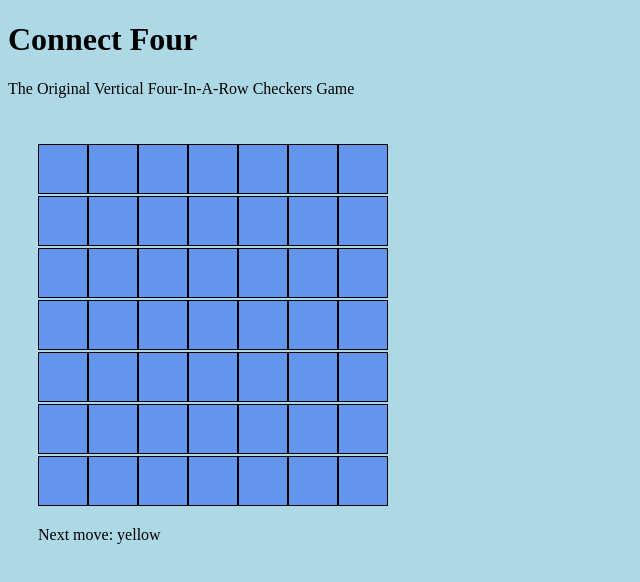
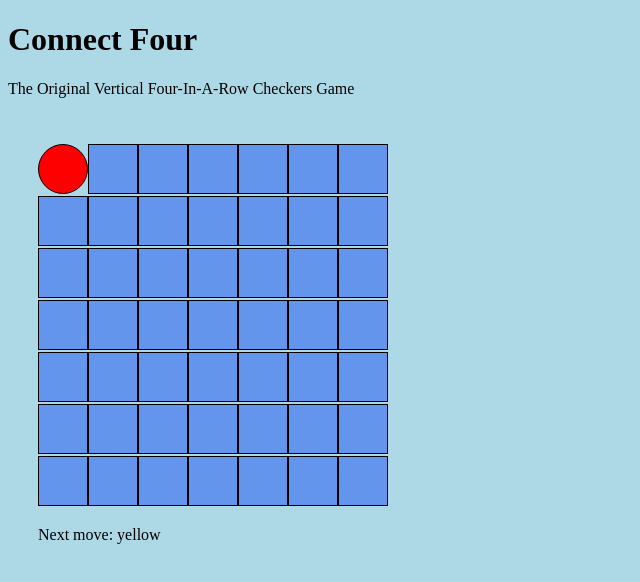
Before and after one commit to matt-violet/connect4, a React (Create React App) app: page / in a window 1280 px wide. Both pictures are taken after a click on the button 63 px from the left and 168 px from the top of the page. Shown: the top 582 px of the page, without its empty margins (0-640 px from the left). Built offline with nearby package versions, Linux system fonts and the light colour scheme.

Commit message:
Refactor for dynamic rendering and enable moves onClick without gravity

```diff
--- a/src/App.js
+++ b/src/App.js
@@ -6,44 +6,64 @@
     super(props);
     this.state = {
       redIsNext: true,
-      gameStarted: false,
-      gridState: [
-        Array(7).fill(null),
-        Array(7).fill(null),
-        Array(7).fill(null),
-        Array(7).fill(null),
-        Array(7).fill(null),
-        Array(7).fill(null),
-        Array(7).fill(null)
-      ]
+      gameStarted: false
     }
     this.makeMove = this.makeMove.bind(this);
+    this.createGrid = this.createGrid.bind(this);
+  }
+
+  componentDidMount() {
+    this.createGrid();
+  }
+
+  createGrid() {
+    let grid = [];
+    for (let i = 0; i < 7; i++) {
+      let column = [];
+      for (let j = 0; j < 7; j++) {
+        column.push({
+          cellId: [i, j],
+          color: 'noColor'
+        });
+      }
+      grid.push(column);
+    }
+    this.setState({grid});
   }
 
   makeMove(e) {
-    const coordinates = e.target.id;
-    const updatedGrid = this.state.gridState.slice();
-    const clickedCell = updatedGrid[coordinates[0]-1][coordinates[2]-1];
-    let currentCell = [parseInt(coordinates[0], 10), parseInt(coordinates[2], 10)];
+    const clickedCellColor = e.target.value;
+    const clickedCellId = [parseInt(e.target.id[0], 10), parseInt(e.target.id[2], 10)];
+    const updatedGrid = this.state.grid.slice();
 
-    if (clickedCell !== null) {
+    if (clickedCellColor !== 'noColor') {
       return;
     } else {
-      updatedGrid[coordinates[0]-1][coordinates[2]-1] = this.state.redIsNext ? 'red' : 'yellow';
+      updatedGrid[clickedCellId[0]][clickedCellId[1]].color = this.state.redIsNext ? 'Red' : 'Yellow';
+
+      this.setState({
+        redIsNext: !this.state.redIsNext,
+        grid: updatedGrid,
+        gameStarted: true,
+        currentCell: clickedCellId
+      })
     }
-
-    this.setState({
-      redIsNext: !this.state.redIsNext,
-      gridState: updatedGrid,
-      gameStarted: true,
-      currentCell
-    })
   }
 
   render() {
+    if (!this.state.grid) {
+      return (
+        <div>loading...</div>
+      )
+    }
     return (
       <div className='grid'>
-        <Grid makeMove={this.makeMove} state={this.state} />
+        <Grid
+          makeMove={this.makeMove}
+          currentCell={this.state.currentCell}
+          grid={this.state.grid}
+          gameStarted={this.state.gameStarted}
+        />
         <br/>
         Next move: {this.state.redIsNext ? 'red' : 'yellow'}
       </div>
--- a/src/components/Grid.jsx
+++ b/src/components/Grid.jsx
@@ -5,18 +5,40 @@
   constructor(props) {
     super(props);
     this.state = {}
+    this.createColumns = this.createColumns.bind(this);
+  }
+
+  componentDidMount() {
+    if (!this.props.gameStarted) {
+      this.createColumns();
+    }
+  }
+
+  createColumns(){
+    let columnIds = [];
+    for (let i = 0; i < 7; i++) {
+      columnIds.push(i);
+    }
+    this.setState({columnIds})
   }
 
   render() {
+    if (!this.state.columnIds) {
+      return (
+        <div>loading...</div>
+      )
+    }
     return (
       <div>
-        <GridColumn col={1} state={this.props.state} makeMove={this.props.makeMove} />
-        <GridColumn col={2} state={this.props.state} makeMove={this.props.makeMove} />
-        <GridColumn col={3} state={this.props.state} makeMove={this.props.makeMove} />
-        <GridColumn col={4} state={this.props.state} makeMove={this.props.makeMove} />
-        <GridColumn col={5} state={this.props.state} makeMove={this.props.makeMove} />
-        <GridColumn col={6} state={this.props.state} makeMove={this.props.makeMove} />
-        <GridColumn col={7} state={this.props.state} makeMove={this.props.makeMove} />
+        {this.state.columnIds.map(col => {
+          return <GridColumn
+            colId={col}
+            key={col}
+            currentCell={this.props.currentCell}
+            makeMove={this.props.makeMove}
+            grid={this.props.grid}
+          />
+        })}
       </div>
     )
   }
--- a/src/components/GridCell.jsx
+++ b/src/components/GridCell.jsx
@@ -4,45 +4,23 @@
   constructor(props) {
     super(props);
     this.state = {
-      coordinates: [this.props.col, this.props.cell]
-    }
-  }
-
-  componentWillUpdate() {
-    if (this.props.state.currentCell) {
-      let columnsMatch = (this.props.state.currentCell[0] === this.state.coordinates[0]);
-      let cellsMatch = (this.props.state.currentCell[1] === this.state.coordinates[1]);
-      console.log('columnsMatch: ', columnsMatch)
-      console.log('cellsMatch: ', cellsMatch)
-      if (columnsMatch && cellsMatch) {
-        this.setState({
-          color: this.props.state.redIsNext ? 'Red' : 'Yellow'
-        })
-      }
+      cellId: [this.props.colId, this.props.cellId],
+      color: this.props.color
     }
   }
 
   render() {
-    if (!this.state.color) {
-      return (
-        <div>
-          <button
-            className='gridCell'
-            id={this.state.coordinates}
-            onClick={this.props.makeMove}
-          />
-        </div>
-      )
-    } else {
-      return (
-        <div>
+    return (
+      <div>
         <button
-          className={'gridCell' + this.state.color}
-          id={this.state.coordinates}
+          className={'gridCell' + this.props.color}
+          id={this.state.cellId}
+          value={this.props.color}
+          onClick={this.props.makeMove}
         />
+        <br/>
       </div>
-      )
-    }
+    )
   }
 }
 
--- a/src/components/GridColumn.jsx
+++ b/src/components/GridColumn.jsx
@@ -5,20 +5,42 @@
   constructor(props) {
     super(props);
     this.state = {}
+    this.createCells = this.createCells.bind(this);
+  }
+
+  componentDidMount() {
+    this.createCells();
+  }
+
+  createCells() {
+    let cellIds = [];
+    for (let i = 6; i > -1; i--) {
+      cellIds.push(i);
+    }
+    this.setState({cellIds})
   }
 
   render() {
+    if (!this.state.cellIds) {
+      return (
+        <div>loading...</div>
+      )
+    }
     return (
       <div className='gridCol'>
-        <GridCell cell={7} col={this.props.col} state={this.props.state} makeMove={this.props.makeMove} />
-        <GridCell cell={6} col={this.props.col} state={this.props.state} makeMove={this.props.makeMove} />
-        <GridCell cell={5} col={this.props.col} state={this.props.state} makeMove={this.props.makeMove} />
-        <GridCell cell={4} col={this.props.col} state={this.props.state} makeMove={this.props.makeMove} />
-        <GridCell cell={3} col={this.props.col} state={this.props.state} makeMove={this.props.makeMove} />
-        <GridCell cell={2} col={this.props.col} state={this.props.state} makeMove={this.props.makeMove} />
-        <GridCell cell={1} col={this.props.col} state={this.props.state} makeMove={this.props.makeMove} />
+        {this.state.cellIds.map(cell => {
+          return <GridCell
+            key={[this.props.colId, cell]}
+            cellId={cell}
+            colId={this.props.colId}
+            currentCell={this.props.currentCell}
+            color={this.props.grid[this.props.colId][cell].color}
+            makeMove={this.props.makeMove}
+            grid={this.props.grid}
+          />
+        })}
       </div>
-      )
+    )
   }
 }
 
--- a/src/index.css
+++ b/src/index.css
@@ -14,14 +14,14 @@
   display: inline-block;
 }
 
-.gridCell {
+.gridCellnoColor {
   background-color: cornflowerblue;
   border: 1px solid black;
   width: 50px;
   height: 50px;
 }
 
-.gridCell:hover {
+.gridCellnoColor:hover {
   background-color: grey;
 }
 
```
